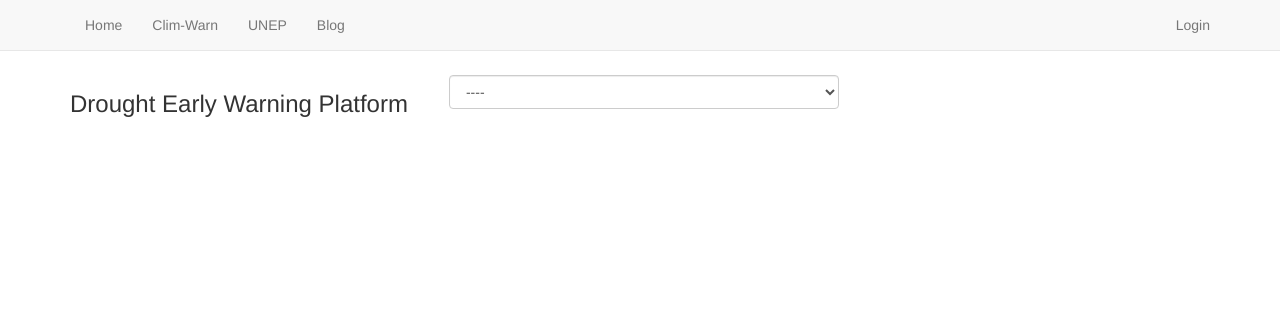
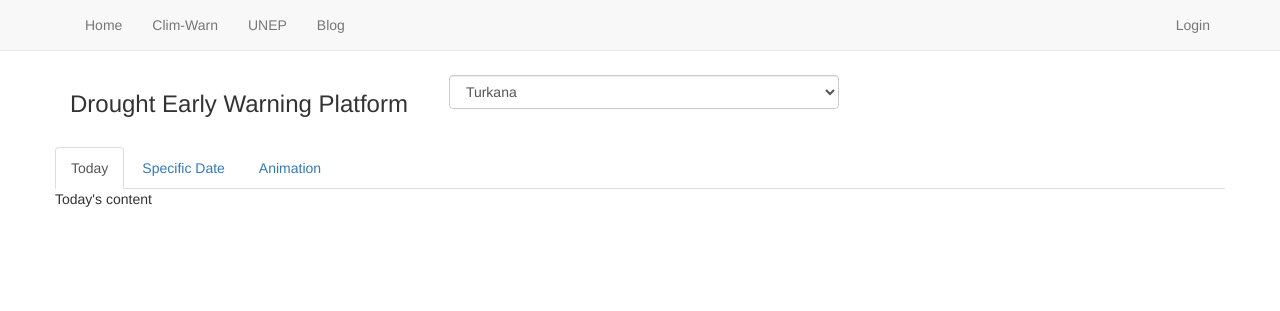
Before and after one commit to Upande/Climwarm, a Django app: page /home in a window 1280 px wide. Shown: the top 311 px of the page. Run offline with Django 3.2, Linux system fonts and the light colour scheme; some libraries are stand-ins or nearby versions.

Commit message:
Updating home page

```diff
--- a/EWS/templates/default.html
+++ b/EWS/templates/default.html
@@ -16,7 +16,7 @@
 			<p>Please select a hazard</p>
 			<p>
 				<a class="btn btn-lg btn-success" href="#" role="button">Drought</a>
-				<a class="btn btn-lg btn-success" href="#" role="button">Food</a>
+				<a class="btn btn-lg btn-success" href="#" role="button">Flood</a>
 			</p>
 
 		</div>
--- a/EWS/templates/home.html
+++ b/EWS/templates/home.html
@@ -20,7 +20,7 @@
  			<form class="form-horizontal">
  				<div class="form-group">
  					<select id="location" class="form-control">
- 						<option>----</option>
+ 						<option>Turkana</option>
  					</select>
  				</div>
  			</form>
@@ -29,7 +29,24 @@
  		</div>
  	</div>
  	<div class="row">
-
+ 		<div role="tabpanel">
+ 			<ul class="nav nav-tabs" role="tablist">
+ 				<li role="presentation" class="active"><a href="#today" aria-controls="today" role="tab" data-toggle="tab">Today</a></li>
+ 				<li role="presentation"><a href="#datespecific" aria-controls="datespecific" role="tab" data-toggle="tab">Specific Date</a></li>
+ 				<li role="presentation"><a href="#animation" aria-controls="animation" role="tab" data-toggle="tab">Animation</a></li>
+ 			</ul>
+ 			<div class="tab-content">
+ 				<div role="tabpanel" class="tab-pane active" id="today">
+ 					Today's content
+ 				</div>
+ 				<div role="tabpanel" class="tab-pane" id="datespecific">
+ 					Specific date
+ 				</div>
+ 				<div role="tabpanel" class="tab-pane" id="animation">
+ 					animation tab
+ 				</div>
+ 			</div>
+ 		</div>
  	</div>
  </div>
 {% endblock main_content %}
```
